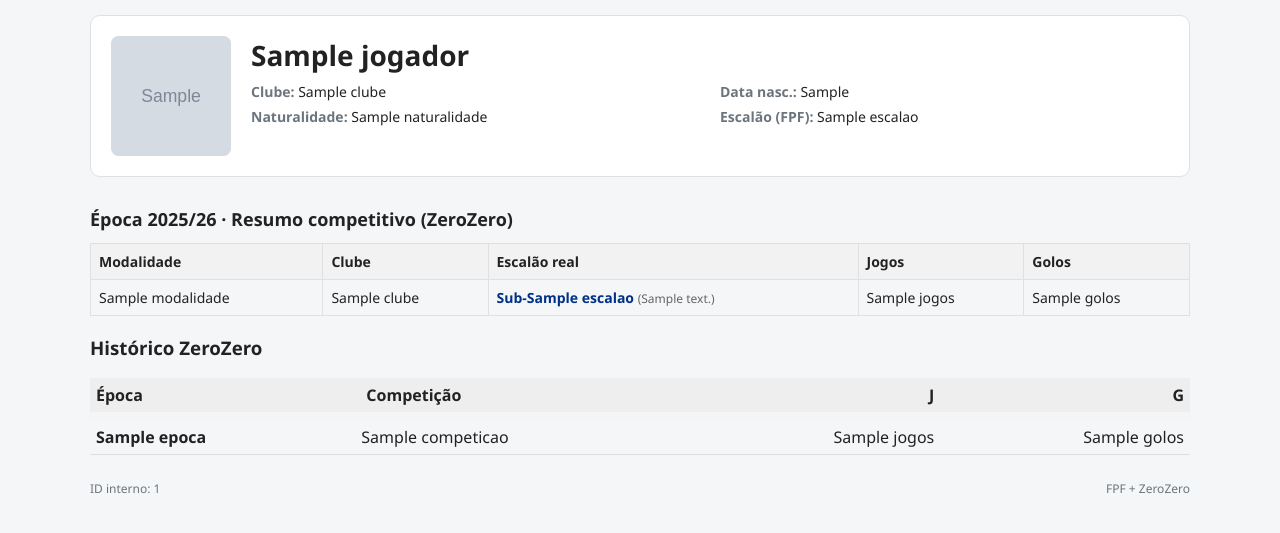
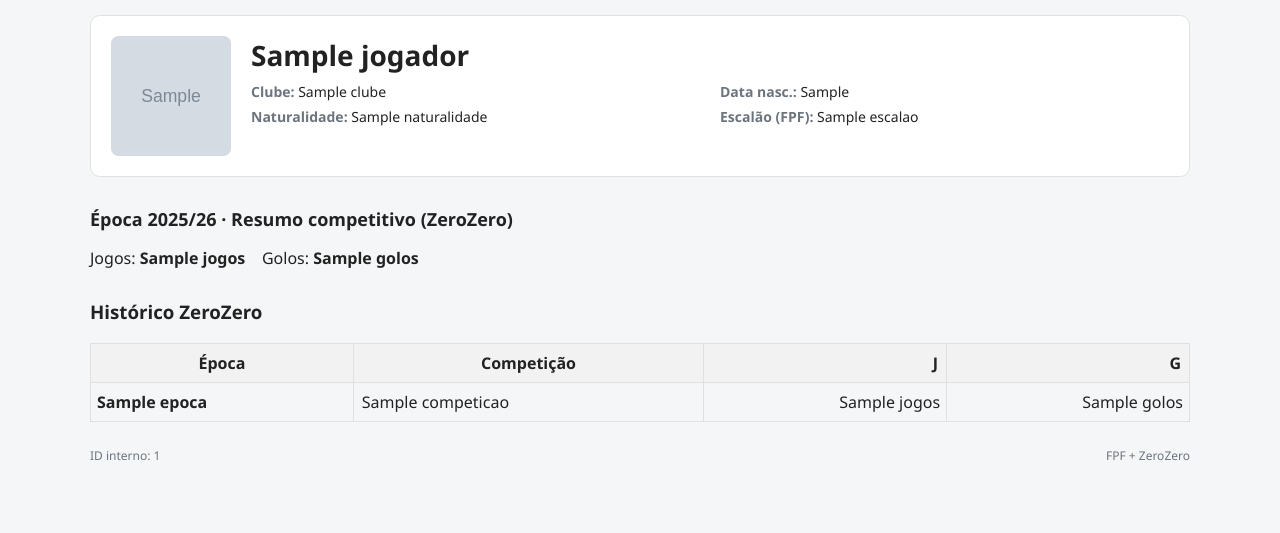
Before and after one commit to FCPSCC/jogadores-fpf, a Flask app: template templates/jogador.html in a window 1280 px wide. Shown: the part 42-575 px from the top of the page. Run offline with Flask 3, Linux system fonts and the light colour scheme; the template is opened without the code that fills it: most values are stand-ins (such as "Sample title", 1, 10 or a date in 2020); grey boxes marked "Sample" are stand-in pictures; some libraries are stand-ins or nearby versions.

Commit message:
fix histórico por linha com época única

```diff
--- a/app.py
+++ b/app.py
@@ -32,10 +32,9 @@ def calcular_categoria_por_ano(ano_nascimento):
         return f"Sub-{sub}"
     return "Sénior"
 
-def extrair_numero_escalao(cat):
-    if cat and cat.startswith("Sub-"):
-        return int(cat.replace("Sub-", ""))
-    return None
+# =========================
+# LOGIN
+# =========================
 
 @app.route("/login", methods=["GET", "POST"])
 def login():
@@ -51,6 +50,10 @@ def login():
 def logout():
     session.clear()
     return redirect("/login")
+
+# =========================
+# LISTA JOGADORES
+# =========================
 
 def obter_jogadores(f, sort_col, sort_dir, offset):
     conn = get_db()
@@ -73,7 +76,7 @@ def obter_jogadores(f, sort_col, sort_dir, offset):
         filtros_sql += " AND ano_nascimento = %s"
         params.append(int(f["ano_nasc"]))
 
-    subs = []  # ✅ criar sempre antes
+    subs = []
 
     if f.get("categoria"):
         for cat in f["categoria"]:
@@ -81,10 +84,6 @@ def obter_jogadores(f, sort_col, sort_dir, offset):
                 sub = int(cat.replace("Sub-", ""))
                 ano_ref = obter_ano_referencia_epoca() - sub + 1
                 subs.append(ano_ref)
-
-    if subs:
-        filtros_sql += " AND ano_nascimento = ANY(%s)"
-        params.append(subs)
 
     if subs:
         filtros_sql += " AND ano_nascimento = ANY(%s)"
@@ -104,11 +103,13 @@ def obter_jogadores(f, sort_col, sort_dir, offset):
 
     if f.get("acima_escalao") == "1":
         filtros_sql += """
+            AND escalao != 'Sénior'
+            AND ano_nascimento IS NOT NULL
             AND player_id IN (
                 SELECT m.player_id_fpf
                 FROM estatisticas_zerozero e
                 JOIN match_zerozero_fpf m
-                    ON e.player_id = m.id_zerozero_atleta
+                     ON e.player_id = m.id_zerozero_atleta
                 WHERE e.epoca = '2025/26'
             )
         """
@@ -148,7 +149,10 @@ def obter_jogadores(f, sort_col, sort_dir, offset):
 
     return jogadores, total
 
-# ✅ INDEX CORRIGIDO
+# =========================
+# INDEX
+# =========================
+
 @app.route("/")
 def index():
     if not session.get("autenticado"):
@@ -157,7 +161,6 @@ def index():
     conn = get_db()
     cur = conn.cursor()
 
-    # ✅ LISTAS PARA OS FILTROS
     cur.execute("SELECT DISTINCT distrito FROM jogadores ORDER BY distrito")
     distritos = [r["distrito"] for r in cur.fetchall() if r["distrito"]]
 
@@ -189,9 +192,7 @@ def index():
     if any(v for v in f.values()):
         jogadores, total = obter_jogadores(f, "player_id", "desc", offset)
 
-
     total_paginas = (total // 100) + (1 if total % 100 else 0)
-
 
     cur.close()
     conn.close()
@@ -209,9 +210,13 @@ def index():
         total_paginas=total_paginas
     )
 
-# ✅ FICHA JOGADOR CORRIGIDA
+# =========================
+# DETALHE JOGADOR
+# =========================
+
 @app.route("/jogador/<int:player_id>")
 def ficha_jogador(player_id):
+
     if not session.get("autenticado"):
         return redirect("/login")
 
@@ -247,39 +252,43 @@ def ficha_jogador(player_id):
     foto = cur.fetchone()
     foto_url = foto["foto_url"] if foto else None
 
+    escalao_teorico = None
     if jogador["ano_nascimento"]:
         escalao_teorico = obter_ano_referencia_epoca() - jogador["ano_nascimento"] + 1
-    else:
-        escalao_teorico = None
 
+    historico_dict = {}
+    resumo_2025 = {"jogos": 0, "golos": 0}
+
+    for row in rows:
+        epoca = row["epoca"]
+
+        if epoca not in historico_dict:
+            historico_dict[epoca] = {
+                "competicoes": [],
+                "jogos": 0,
+                "golos": 0
+            }
+
+        historico_dict[epoca]["competicoes"].append(row["competicao"])
+        historico_dict[epoca]["jogos"] += row["jogos"] or 0
+        historico_dict[epoca]["golos"] += row["golos"] or 0
+
+        if epoca == "2025/26":
+            resumo_2025["jogos"] += row["jogos"] or 0
+            resumo_2025["golos"] += row["golos"] or 0
 
     historico_formatado = []
 
-    for row in rows:
-        match = re.search(r"S(\d+)", row["competicao"])
-        escalao_encontrado = int(match.group(1)) if match else None
+    for epoca, dados in historico_dict.items():
 
-        acima = False
-        if (
-            row["epoca"] == "2025/26"
-            and escalao_encontrado
-            and escalao_teorico is not None
-            and escalao_teorico <= 19
-            and escalao_encontrado > escalao_teorico
-        ):
-            acima = True
+        for i, comp in enumerate(dados["competicoes"]):
 
-        # 🧠 IGNORAR SENIORES
-        if "Seniores" in row["competicao"]:
-            acima = False
-
-        historico_formatado.append({
-            "epoca": row["epoca"],
-            "competicao": row["competicao"],
-            "jogos": row["jogos"] or 0,
-            "golos": row["golos"] or 0,
-            "acima": acima
-        })
+            historico_formatado.append({
+                "epoca": epoca if i == 0 else "",
+                "competicao": comp,
+                "jogos": dados["jogos"] if i == 0 else "",
+                "golos": dados["golos"] if i == 0 else ""
+            })
 
     cur.close()
     conn.close()
@@ -288,10 +297,9 @@ def ficha_jogador(player_id):
         "jogador.html",
         jogador=jogador,
         historico_zz=historico_formatado,
-        escalao_teorico=escalao_teorico,
+        resumo_2025=resumo_2025,
         foto_url=foto_url
     )
-
 
 if __name__ == "__main__":
     port = int(os.environ.get("PORT", 10000))
--- a/templates/jogador.html
+++ b/templates/jogador.html
@@ -38,7 +38,6 @@ a:hover { text-decoration: underline; }
     font-weight: 600;
 }
 
-/* CABEÇALHO */
 .player-header {
     background: var(--card);
     padding: 20px;
@@ -49,7 +48,6 @@ a:hover { text-decoration: underline; }
     gap: 20px;
 }
 
-/* Destaque FC Porto */
 .player-header.porto {
     background: linear-gradient(135deg, var(--porto-blue), #001b4d);
     color: #fff;
@@ -60,7 +58,6 @@ a:hover { text-decoration: underline; }
     color: #fff;
 }
 
-/* FOTO */
 .photo {
     width: 120px;
     height: 120px;
@@ -74,12 +71,12 @@ a:hover { text-decoration: underline; }
     object-fit: cover;
 }
 
-/* INFO */
 .player-name {
     font-size: 28px;
     font-weight: 800;
     margin-bottom: 8px;
 }
+
 .player-meta {
     display: grid;
     grid-template-columns: repeat(2, 1fr);
@@ -87,30 +84,21 @@ a:hover { text-decoration: underline; }
     column-gap: 20px;
     font-size: 14px;
 }
+
 .label {
     color: var(--secondary);
     font-weight: 600;
 }
+
 .value {
     font-weight: 500;
 }
 
-/* BADGE JOGA ACIMA */
-.badge-up {
-    display: inline-block;
-    margin: 6px 0 10px 0;
-    background: #f39c12;
-    color: #fff;
-    font-size: 13px;
-    font-weight: 700;
-    padding: 6px 10px;
-    border-radius: 6px;
-}
-
-/* SEÇÕES */
+/* SECTION */
 .section {
     margin-top: 30px;
 }
+
 .section-title {
     font-size: 18px;
     font-weight: 700;
@@ -121,23 +109,16 @@ a:hover { text-decoration: underline; }
 .table-historico {
     width: 100%;
     border-collapse: collapse;
-    font-size: 14px;
 }
 .table-historico th,
 .table-historico td {
     border: 1px solid var(--border);
     padding: 8px;
-    text-align: left;
 }
 .table-historico th {
     background: #f2f2f2;
 }
-.badge-escalao {
-    font-weight: bold;
-    color: #003087;
-}
 
-/* FOOTER */
 .footer {
     margin-top: 25px;
     font-size: 12px;
@@ -145,17 +126,6 @@ a:hover { text-decoration: underline; }
     display: flex;
     justify-content: space-between;
 }
-</style>
-</head>
-
-<!DOCTYPE html>
-<html lang="pt">
-<head>
-<meta charset="UTF-8">
-<title>{{ jogador["nome"] }}</title>
-
-<style>
-/* (ESTILO FICA IGUAL — não mexi) */
 </style>
 </head>
 
@@ -179,12 +149,6 @@ a:hover { text-decoration: underline; }
     <div>
         <div class="player-name">{{ jogador["nome"] }}</div>
 
-        {% if joga_acima %}
-        <div class="badge-up">
-            🟧 A competir acima do escalão (Sub‑{{ escalao_teorico }} → Sub‑{{ escalao_real_max }})
-        </div>
-        {% endif %}
-
         <div class="player-meta">
             <div><span class="label">Clube:</span> <span class="value">{{ jogador["clube"] or "—" }}</span></div>
             <div><span class="label">Data nasc.:</span> <span class="value">{{ jogador["data_nascimento"] or "—" }}</span></div>
@@ -194,59 +158,31 @@ a:hover { text-decoration: underline; }
     </div>
 </div>
 
-<!-- HISTÓRICO COMPETITIVO -->
+<!-- ✅ RESUMO 2025/26 -->
 <div class="section">
     <div class="section-title">Época 2025/26 · Resumo competitivo (ZeroZero)</div>
 
-        {% if participacao %}
-    <table class="table-historico">
-        <thead>
-            <tr>
-                <th>Modalidade</th>
-                <th>Clube</th>
-                <th>Escalão real</th>
-                <th>Jogos</th>
-                <th>Golos</th>
-            </tr>
-        </thead>
-        <tbody>
-            {% for p in participacao %}
-            <tr>
-                <td>{{ p["modalidade"] }}</td>
-                <td>{{ p["clube"] }}</td>
-                <td>
-                    <span class="badge-escalao">Sub‑{{ p["escalao"] }}</span>
-                    <span style="font-size:12px; color:#666;">({{ p["escalao_texto"] }})</span>
-                </td>
-                <td>{{ p["jogos"] }}</td>
-                <td>{{ p["golos"] }}</td>
-            </tr>
-            {% endfor %}
-        </tbody>
-    </table>
-    {% endif %}
-
+    <p style="font-size:16px;">
+        Jogos: <strong>{{ resumo_2025.jogos }}</strong>
+        &nbsp;&nbsp;
+        Golos: <strong>{{ resumo_2025.golos }}</strong>
+    </p>
 </div>
 
-<!-- HISTÓRICO ZEROZERO -->
+<!-- ✅ HISTÓRICO ZEROZERO CORRIGIDO -->
+<div class="section">
 <h3>Histórico ZeroZero</h3>
 
-<table style="width:100%; border-collapse: collapse;">
-<tr style="background-color:#eee;">
-    <th style="text-align:left; padding:6px;">Época</th>
-    <th style="text-align:left; padding:6px;">Competição</th>
-    <th style="text-align:right; padding:6px;">J</th>
-    <th style="text-align:right; padding:6px;">G</th>
+<table class="table-historico">
+
+<tr>
+    <th>Época</th>
+    <th>Competição</th>
+    <th style="text-align:right;">J</th>
+    <th style="text-align:right;">G</th>
 </tr>
 
 {% for linha in historico_zz %}
-
-{% if linha.epoca %}
-<tr>
-    <td colspan="4" style="background:#f5f5f5; height:6px;"></td>
-</tr>
-{% endif %}
-
 <tr style="border-bottom: 1px solid #ddd;">
     <td style="padding:6px; font-weight:bold;">
         {{ linha.epoca }}
@@ -254,11 +190,6 @@ a:hover { text-decoration: underline; }
 
     <td>
         {{ linha.competicao }}
-        {% if linha.acima %}
-            <span style="background:#ffe6e6; color:#b30000; padding:2px 6px; border-radius:4px;">
-                ↑ Acima
-            </span>
-        {% endif %}
     </td>
 
     <td style="padding:6px; text-align:right;">
@@ -269,9 +200,10 @@ a:hover { text-decoration: underline; }
         {{ linha.golos }}
     </td>
 </tr>
+{% endfor %}
 
-{% endfor %}
 </table>
+</div>
 
 <div class="footer">
     <div>ID interno: {{ jogador["player_id"] }}</div>
```
Also changed, not shown: templates/index.html (+11 -3 lines).
